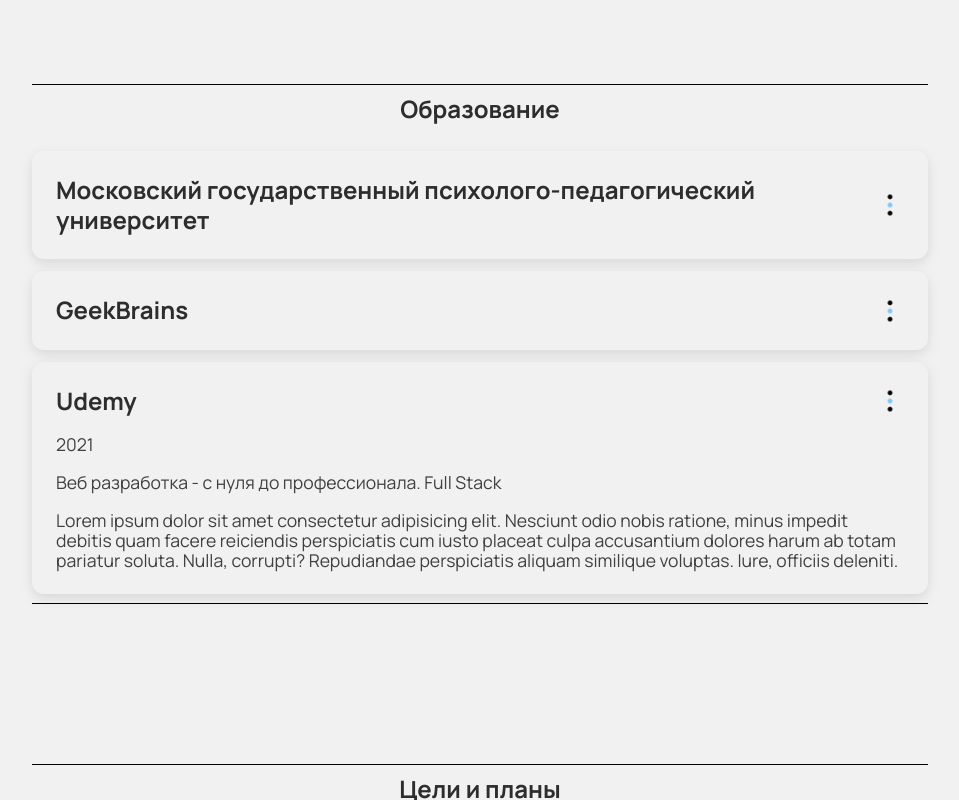
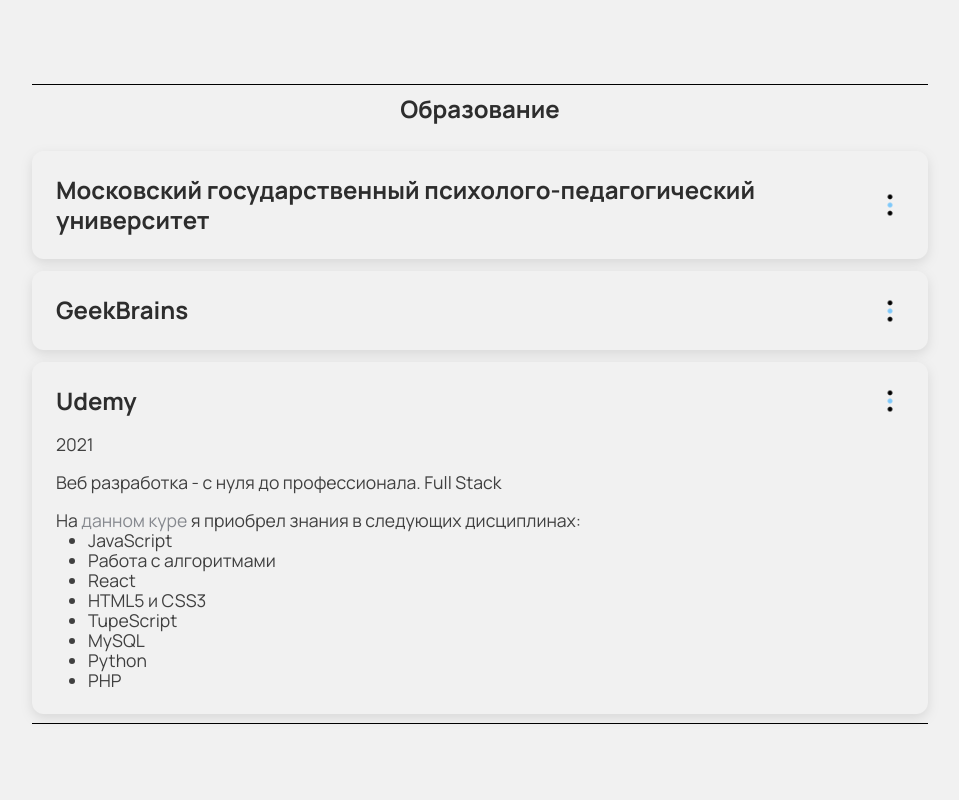
Before and after one commit to FrowningCat/Business-card-website, a React (Vite) app: page / in a window 1280 px wide. Both pictures are taken after a click on the heading "Udemy". Shown: the part 933-1733 px from the top of the page, without its empty margins (160-1119 px from the left). Built offline with nearby package versions, Linux system fonts and the light colour scheme; no server answers.

Commit message:
add contecst in  'education' block

```diff
--- a/src/components/LandingPage/Main/Main.jsx
+++ b/src/components/LandingPage/Main/Main.jsx
@@ -57,15 +57,7 @@
                         <p>
                             Прикладная информатика / Информационные технологии
                         </p>
-                        <p>
-                            Lorem ipsum dolor sit amet consectetur adipisicing
-                            elit. Nesciunt odio nobis ratione, minus impedit
-                            debitis quam facere reiciendis perspiciatis cum
-                            iusto placeat culpa accusantium dolores harum ab
-                            totam pariatur soluta. Nulla, corrupti? Repudiandae
-                            perspiciatis aliquam similique voluptas. Iure,
-                            officiis deleniti.
-                        </p>
+                        <p>Lorem.</p>
                     </details>
                     <details>
                         <summary>
@@ -77,15 +69,51 @@
                             />
                         </summary>
                         <p>2020-2022</p>
-                        <p>Веб разработчик / Пакет мастер</p>
+                        <p>Frontend-разработчик с нуля до Middle</p>
                         <p>
-                            Lorem ipsum dolor sit amet consectetur adipisicing
-                            elit. Nesciunt odio nobis ratione, minus impedit
-                            debitis quam facere reiciendis perspiciatis cum
-                            iusto placeat culpa accusantium dolores harum ab
-                            totam pariatur soluta. Nulla, corrupti? Repudiandae
-                            perspiciatis aliquam similique voluptas. Iure,
-                            officiis deleniti.
+                            На{' '}
+                            <a
+                                href="https://gb.ru/geek_university/developer/programmer/frontend/master"
+                                className="a"
+                                target="_blank"
+                            >
+                                данном куре
+                            </a>{' '}
+                            я приобрел знания в следующих дисциплинах:
+                            <ul>
+                                <li>
+                                    JavaScript
+                                    <ul>
+                                        <li>ООП в JavaScript,</li>
+                                        <li>
+                                            Циклы, массивы, структуры данных,
+                                        </li>
+                                        <li>Асинхронные запросы,</li>
+                                        <li>Регулярные выражения.</li>
+                                    </ul>
+                                </li>
+                                <li>Работа с алгоритмами</li>
+                                <li>
+                                    React
+                                    <ul>
+                                        <li>Жизненный цикл компонента,</li>
+                                        <li>Children. Роутинг в React,</li>
+                                        <li>React-redux,</li>
+                                        <li>API.</li>
+                                    </ul>
+                                </li>
+                                <li>
+                                    HTML5 и CSS3
+                                    <ul>
+                                        <li>Анимации</li>
+                                        <li>Адаптив и Релетив</li>
+                                        <li>Scss и Sass</li>
+                                    </ul>
+                                </li>
+                                <li>TupeScript</li>
+                                <li>SQL</li>
+                                <li>Python</li>
+                            </ul>
                         </p>
                     </details>
                     <details>
@@ -102,13 +130,25 @@
                             Веб разработка - с нуля до профессионала. Full Stack
                         </p>
                         <p>
-                            Lorem ipsum dolor sit amet consectetur adipisicing
-                            elit. Nesciunt odio nobis ratione, minus impedit
-                            debitis quam facere reiciendis perspiciatis cum
-                            iusto placeat culpa accusantium dolores harum ab
-                            totam pariatur soluta. Nulla, corrupti? Repudiandae
-                            perspiciatis aliquam similique voluptas. Iure,
-                            officiis deleniti.
+                            На{' '}
+                            <a
+                                href="https://www.udemy.com/course/web-full-stack/learn/practice/1069046?start=start-page#overview"
+                                className="a"
+                                target="_blank"
+                            >
+                                данном куре
+                            </a>{' '}
+                            я приобрел знания в следующих дисциплинах:
+                            <ul>
+                                <li>JavaScript</li>
+                                <li>Работа с алгоритмами</li>
+                                <li>React</li>
+                                <li>HTML5 и CSS3</li>
+                                <li>TupeScript</li>
+                                <li>MySQL</li>
+                                <li>Python</li>
+                                <li>PHP</li>
+                            </ul>
                         </p>
                     </details>
                 </div>
--- a/src/components/LandingPage/Main/main.css
+++ b/src/components/LandingPage/Main/main.css
@@ -158,7 +158,7 @@
 }
 
 ul {
-  padding: 1rem 0 0 2rem;
+  padding-left: 2rem;
 }
 
 .anim {
--- a/src/components/LandingPage/Main/main.scss
+++ b/src/components/LandingPage/Main/main.scss
@@ -182,7 +182,7 @@
 }
 
 ul {
-    padding: 1rem 0 0 2rem;
+    padding-left: 2rem;
 }
 
 .anim {
```
Also changed, not shown: 1 other file (tests, documents, lock files or other folders).
